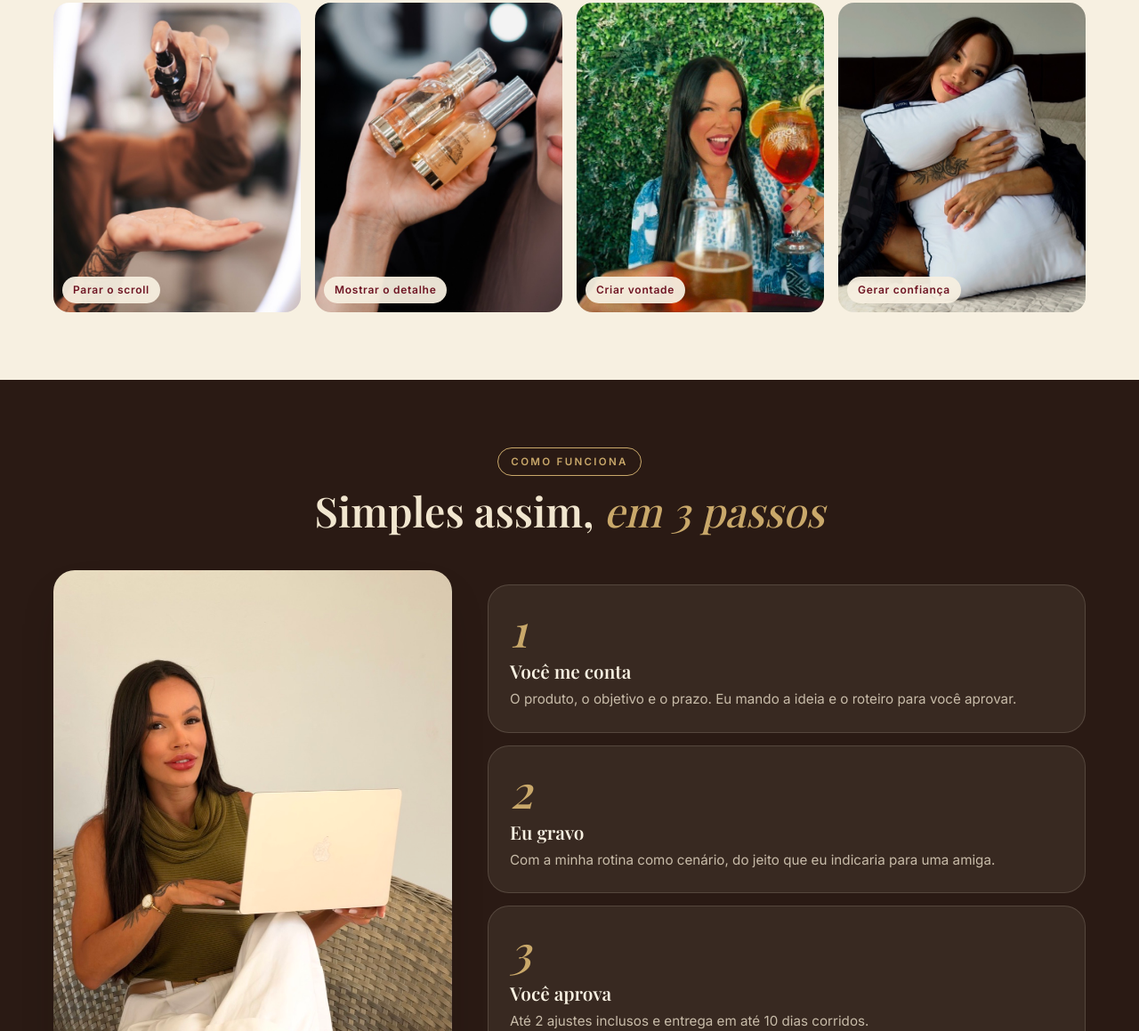
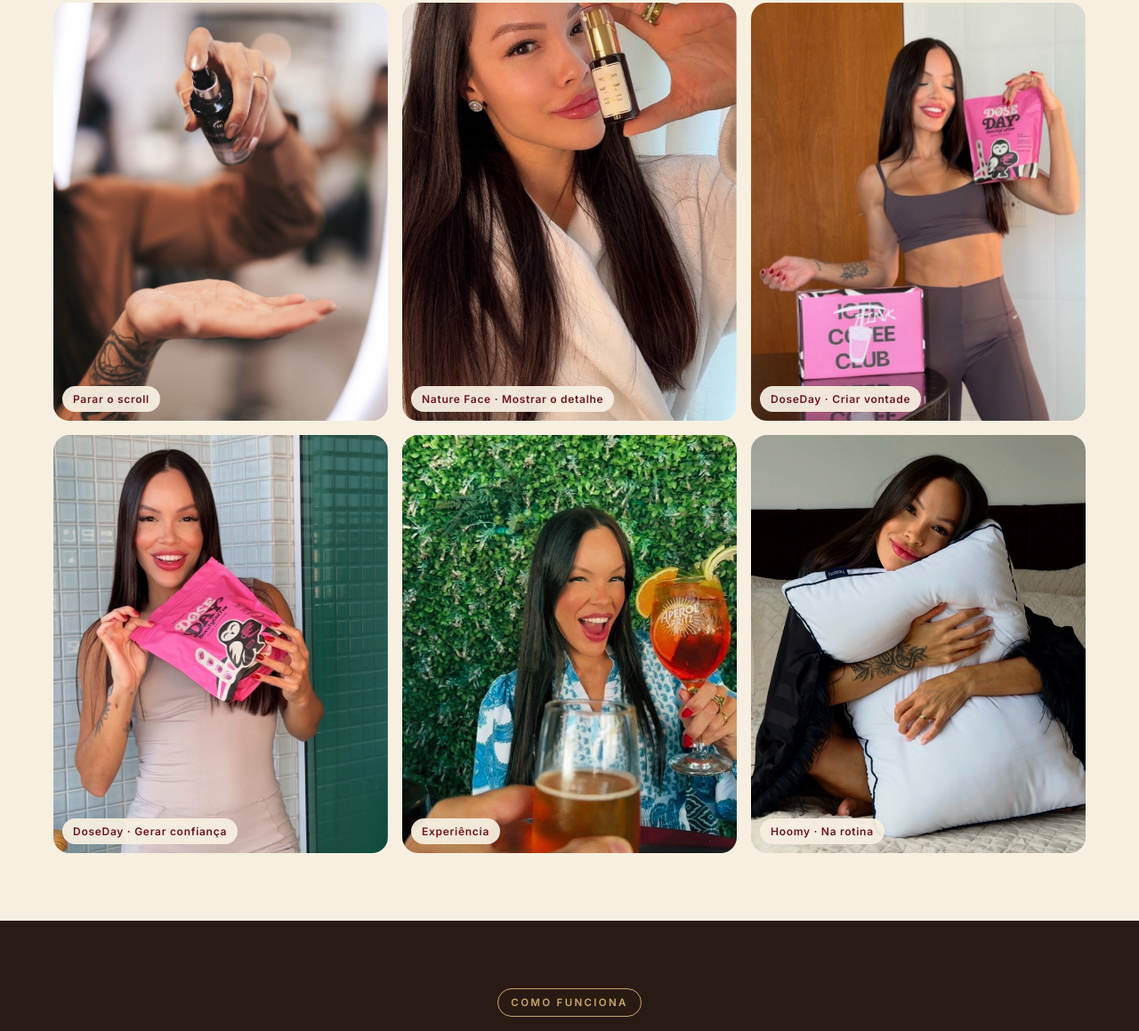
Before and after one commit to DEBORADOMINIQUE/portfolio-, a plain HTML site: page index.html in a window 1280 px wide. Shown: the part 5080-6239 px from the top of the page at 89% size. Drawn offline with nearby package versions, Linux system fonts and the light colour scheme; a web font is replaced by a local one.

Commit message:
Portfólio: novas fotos UGC (Nature Face, DoseDay)
Co-Authored-By: Claude Opus 5.5 <noreply@anthropic.com>

```diff
--- a/index.html
+++ b/index.html
@@ -204,7 +204,7 @@
 
   /* Fotos UGC */
   .fotos { display: grid; grid-template-columns: repeat(2, 1fr); gap: 12px; }
-  @media (min-width: 860px) { .fotos { grid-template-columns: repeat(4, 1fr); gap: 16px; } }
+  @media (min-width: 860px) { .fotos { grid-template-columns: repeat(3, 1fr); gap: 16px; } }
   .foto { margin: 0; position: relative; border-radius: 18px; overflow: hidden; aspect-ratio: 4 / 5; }
   .foto img { width: 100%; height: 100%; object-fit: cover; }
   .foto figcaption { position: absolute; left: 10px; bottom: 10px; background: rgba(247, 240, 225, .94); color: var(--vinho); border-radius: 999px; padding: 5px 12px; font-size: .75rem; font-weight: 600; letter-spacing: .06em; }
@@ -421,10 +421,12 @@
         <p>Para anúncio, site, marketplace e redes.</p>
       </div>
       <div class="fotos">
-        <figure class="foto aparecer"><img src="img/ugcScroll.jpg" alt="Mão aplicando um produto capilar em spray" loading="lazy"><figcaption>Parar o scroll</figcaption></figure>
-        <figure class="foto aparecer"><img src="img/ugcDetalhe.jpg" alt="Close de dois frascos dourados de óleo capilar perto do rosto" loading="lazy"><figcaption>Mostrar o detalhe</figcaption></figure>
-        <figure class="foto aparecer"><img src="img/ugcVontade.jpg" alt="Débora brindando com um drinque num restaurante" loading="lazy"><figcaption>Criar vontade</figcaption></figure>
-        <figure class="foto aparecer"><img src="img/ugcHoomy.jpg" alt="Débora abraçando um travesseiro Hoomy" loading="lazy"><figcaption>Gerar confiança</figcaption></figure>
+        <figure class="foto aparecer"><img src="img/ugc-spray.jpg" alt="Mão aplicando um spray capilar na palma da outra mão" loading="lazy"><figcaption>Parar o scroll</figcaption></figure>
+        <figure class="foto aparecer"><img src="img/ugc-natureface.jpg" alt="Débora de roupão segurando um sérum Nature Face perto do rosto" loading="lazy"><figcaption>Nature Face · Mostrar o detalhe</figcaption></figure>
+        <figure class="foto aparecer"><img src="img/ugc-doseday-caixa.jpg" alt="Débora em roupa de treino mostrando o pacote do DoseDay Beauty Coffee e a caixa" loading="lazy"><figcaption>DoseDay · Criar vontade</figcaption></figure>
+        <figure class="foto aparecer"><img src="img/ugc-doseday.jpg" alt="Débora sorrindo e segurando o pacote do DoseDay Beauty Coffee" loading="lazy"><figcaption>DoseDay · Gerar confiança</figcaption></figure>
+        <figure class="foto aparecer"><img src="img/ugcVontade.jpg" alt="Débora brindando com um drinque num restaurante" loading="lazy"><figcaption>Experiência</figcaption></figure>
+        <figure class="foto aparecer"><img src="img/ugcHoomy.jpg" alt="Débora abraçando um travesseiro Hoomy" loading="lazy"><figcaption>Hoomy · Na rotina</figcaption></figure>
       </div>
     </div>
   </section>
```
Also changed, not shown: novo-portfolio.html (+7 -5 lines), img/ugc-doseday-caixa.jpg (added), img/ugc-doseday.jpg (added), img/ugc-natureface.jpg (added), img/ugc-spray.jpg (added).
